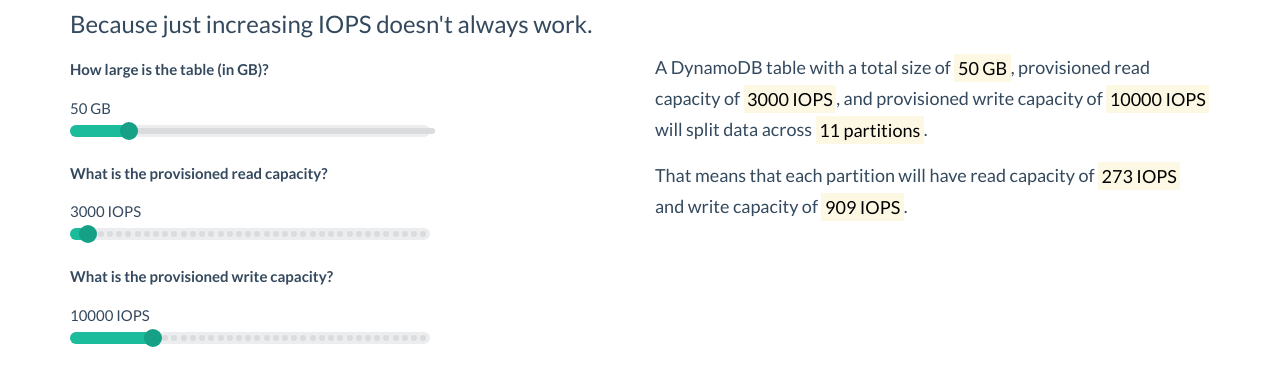
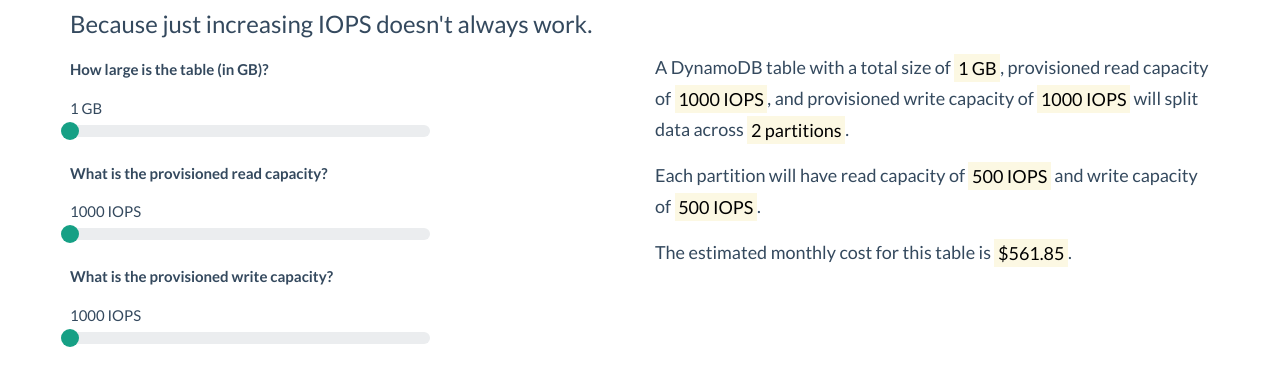
Before and after one commit to rbright/dynamodb-calculator, a plain HTML site: page public/index.html in a window 1280 px wide. Shown: the part 100-486 px from the top of the page. Drawn offline with Linux system fonts and the light colour scheme.

Commit message:
Add estimated cost to the UI

```diff
--- a/public/index.html
+++ b/public/index.html
@@ -56,9 +56,13 @@
           </p>
 
           <p>
-            That means that each partition will have read capacity of <mark
+            Each partition will have read capacity of <mark
               class="partition-read-capacity">&nbsp;</mark> and write capacity
             of <mark class="partition-write-capacity">&nbsp;</mark>.
+          </p>
+
+          <p>
+            The estimated monthly cost for this table is <mark class="cost">&nbsp;</mark>.
           </p>
         </div>
       </div>
--- a/public/js/application.js
+++ b/public/js/application.js
@@ -3,9 +3,9 @@ String.prototype.repeat = function (num) {
 };
 
 window.DynamoCalculator = {
-  tableSize: 50,
-  readCapacity: 3000,
-  writeCapacity: 10000,
+  tableSize: 1,
+  readCapacity: 1000,
+  writeCapacity: 1000,
 
   getPartitionCountByTableSize: function() {
     return Math.ceil(this.tableSize / 10);
@@ -29,6 +29,17 @@ window.DynamoCalculator = {
     return Math.round(this.writeCapacity / this.getPartitionCount());
   },
 
+  getCost: function() {
+    var costPerHour = 0.0065;
+    var hoursPerMonth = 720;
+
+    var storageCost = this.tableSize * 0.25;
+    var readCost = this.readCapacity / 50 * costPerHour * hoursPerMonth;
+    var writeCost = this.writeCapacity / 10 * costPerHour * hoursPerMonth;
+
+    return (storageCost + readCost + writeCost).toFixed(2);
+  },
+
   setTableSize: function(tableSize) {
     this.tableSize = tableSize;
   },
@@ -44,16 +55,19 @@ window.DynamoCalculator = {
   updateTableSizeComponent: function() {
     $(".table-size-value").text(this.tableSize + " GB");
     this.updatePartitionCountComponents();
+    this.updateCost();
   },
 
   updateReadCapacityComponent: function() {
     $(".read-capacity-value").text(this.readCapacity + " IOPS");
     this.updatePartitionCountComponents();
+    this.updateCost();
   },
 
   updateWriteCapacityComponent: function() {
     $(".write-capacity-value").text(this.writeCapacity + " IOPS");
     this.updatePartitionCountComponents();
+    this.updateCost();
   },
 
   updatePartitionCountComponents: function() {
@@ -64,31 +78,15 @@ window.DynamoCalculator = {
     $(".partition-count").text(partitionCount + " partitions");
     $(".partition-read-capacity").text(partitionReadCapacity + " IOPS");
     $(".partition-write-capacity").text(partitionWriteCapacity + " IOPS");
+  },
+
+  updateCost: function() {
+    var cost = this.getCost();
+    $(".cost").text("$" + cost);
   }
 };
 
 (function($) {
-  $.fn.addSliderSegments = function() {
-    return this.each(function() {
-      var $this = $(this),
-          option = $this.slider('option'),
-          amount = (option.max - option.min) / option.step,
-          orientation = option.orientation;
-
-      if (orientation === 'vertical') {
-        var output = '';
-        for (var i = 1; i <= amount - 1; i++) {
-          output += '<div class="ui-slider-segment" style="top:' + 100 / amount * i + '%;"></div>';
-        }
-        $this.prepend(output);
-      } else {
-        var segmentGap = 100 / (amount) + '%';
-        var segment = '<div class="ui-slider-segment" style="margin-left: ' + segmentGap + ';"></div>';
-        $this.prepend(segment.repeat(amount - 1));
-      }
-    });
-  };
-
   $(function() {
     var setupTableSize = function() {
       var $slider = $("#table-size");
@@ -103,7 +101,7 @@ window.DynamoCalculator = {
             window.DynamoCalculator.setTableSize(ui.value);
             window.DynamoCalculator.updateTableSizeComponent();
           }
-        }).addSliderSegments($slider.slider("option").max);
+        });
       }
     };
 
@@ -120,7 +118,7 @@ window.DynamoCalculator = {
             window.DynamoCalculator.setReadCapacity(ui.value * 1000);
             window.DynamoCalculator.updateReadCapacityComponent();
           }
-        }).addSliderSegments($slider.slider("option").max);
+        });
       }
     };
 
@@ -137,7 +135,7 @@ window.DynamoCalculator = {
             window.DynamoCalculator.setWriteCapacity(ui.value * 1000);
             window.DynamoCalculator.updateWriteCapacityComponent();
           }
-        }).addSliderSegments($slider.slider("option").max);
+        });
       }
     };
 
```
